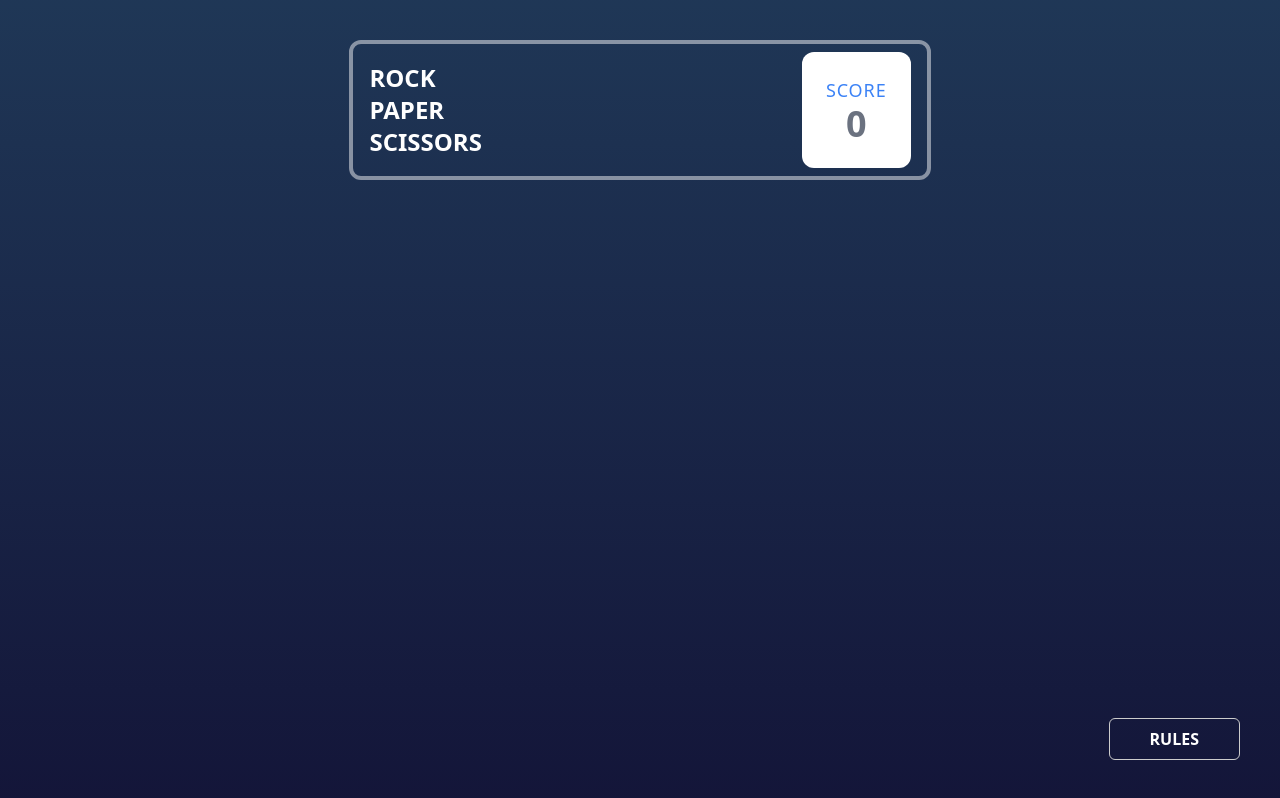
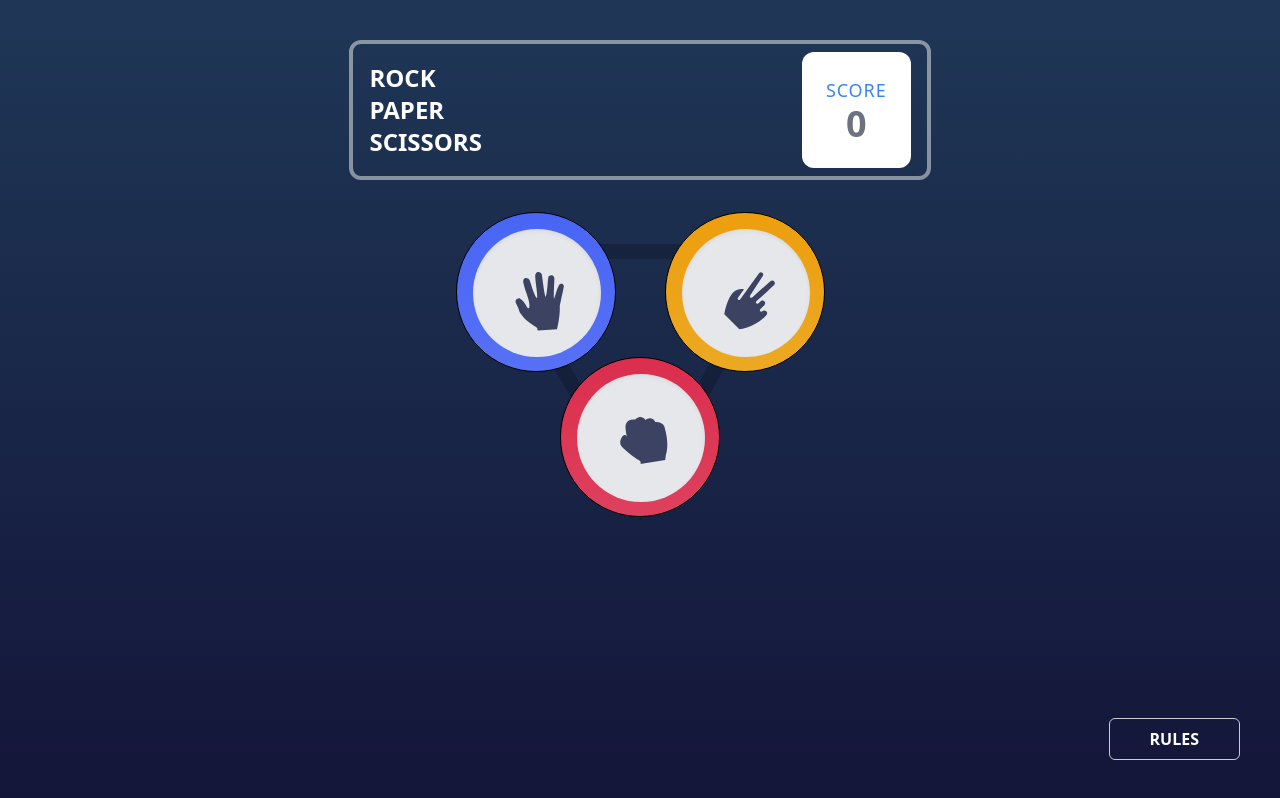
Before and after one commit to Danielstep4/Portfolio, a Svelte app in the folder rock-paper-scissors/: page / in a window 1280 px wide. Built offline with nearby package versions, Linux system fonts and the light colour scheme.

Commit message:
Added pick

```diff
--- a/rock-paper-scissors/src/components/game.svelte
+++ b/rock-paper-scissors/src/components/game.svelte
@@ -1,9 +1,12 @@
 <script>
+  import Pick from "./pick.svelte";
+
   import RulesModal from "./rules-modal.svelte";
   import ScoreBoard from "./score-board.svelte";
 </script>
 
 <main class="py-10">
   <ScoreBoard />
+  <Pick />
   <RulesModal />
 </main>
--- /dev/null
+++ b/rock-paper-scissors/src/components/pick.svelte
@@ -0,0 +1,66 @@
+<script>
+  import { theme } from "../styles/theme";
+
+  import BgTriangle from "./svg/bg-triangle.svelte";
+  import Paper from "./svg/paper.svelte";
+  import Rock from "./svg/rock.svelte";
+  import Scissors from "./svg/scissors.svelte";
+  const pressed = () => {
+    console.log("pressed");
+  };
+</script>
+
+<div class="absolute left-0 right-0 mx-auto w-min my-16">
+  <BgTriangle />
+  <div class="absolute -top-8 -left-8 pick-button">
+    <div
+      class="rounded-full w-40 h-40 border border-black "
+      style={"background:" + theme.platte.primary.paper}
+    >
+      <div
+        class="rounded-full bg-gray-200 border-black  w-32 h-32 absolute mt-4 ml-4 shadow-inner"
+      >
+        <div class="absolute left-1/3 top-1/3">
+          <Paper />
+        </div>
+      </div>
+    </div>
+  </div>
+  <div class="absolute top-0 right-0 pick-button -top-8 -right-8">
+    <div
+      class="rounded-full w-40 h-40 border border-black "
+      style={"background:" + theme.platte.primary.scissors}
+    >
+      <div
+        class="rounded-full bg-gray-200 border-black  w-32 h-32 absolute mt-4 ml-4 shadow-inner"
+      >
+        <div class="absolute left-1/3 top-1/3">
+          <Scissors />
+        </div>
+      </div>
+    </div>
+  </div>
+  <div
+    class="absolute left-0 right-0 mx-auto flex justify-center bottom-1 pick-button"
+    on:click={pressed}
+  >
+    <div
+      class="rounded-full w-40 h-40 relative border border-black "
+      style={"background:" + theme.platte.primary.rock}
+    >
+      <div
+        class="rounded-full bg-gray-200 border-black  w-32 h-32 absolute mt-4 ml-4 shadow-inner"
+      >
+        <div class="absolute left-1/3 top-1/3">
+          <Rock />
+        </div>
+      </div>
+    </div>
+  </div>
+</div>
+
+<style>
+  .pick-button:hover {
+    cursor: pointer;
+  }
+</style>
--- a/rock-paper-scissors/src/components/rules-modal.svelte
+++ b/rock-paper-scissors/src/components/rules-modal.svelte
@@ -17,7 +17,7 @@
   >
   {#if modalOpen}
     <div
-      class="fixed text-white z-20 h-min w-min container flex items-center justify-center mx-auto left-0 right-0"
+      class="fixed text-white z-20 h-min w-min container flex items-center justify-center m-auto left-0 right-0 top-0 bottom-0"
     >
       <div class="relative w-min h-min bg-white py-16 px-16 rounded-lg z-30">
         <span class="text-black text-xl absolute left-3 top-2 font-bold "
```
